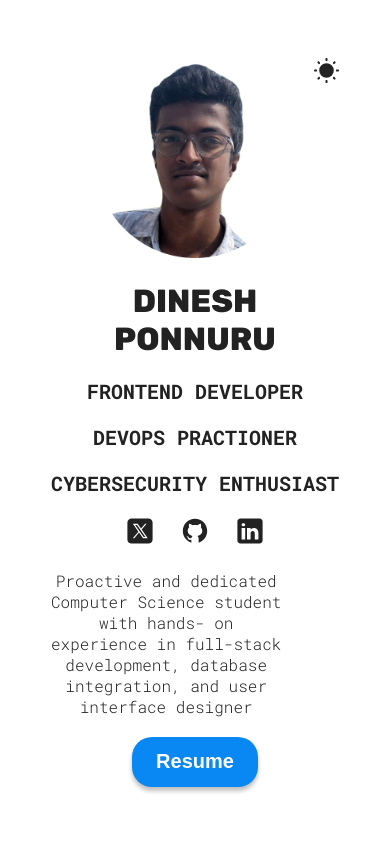
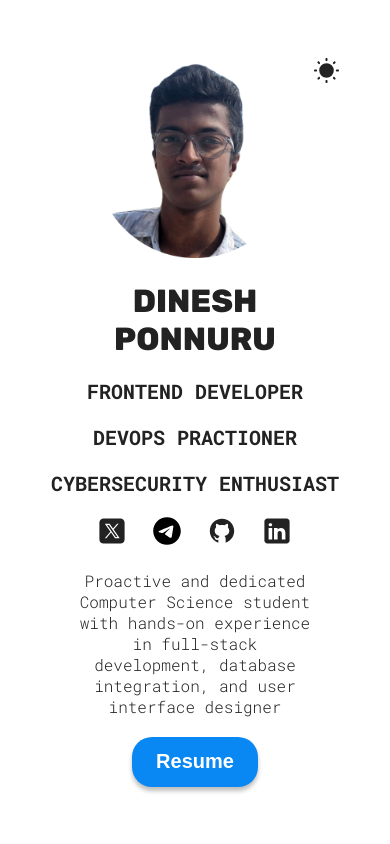
Before and after one commit to red0074/dinesh-portfolio, a React (Vite) app: page / in a window 390 px wide. Shown: the top 844 px of the page. Built offline with nearby package versions, Linux system fonts and the light colour scheme.

Commit message:
modified the responsive and added another social media

```diff
--- a/src/components/Hero/Hero.jsx
+++ b/src/components/Hero/Hero.jsx
@@ -8,6 +8,8 @@ import githubLight from "../../assets/github-light.svg";
 import githubDark from "../../assets/github-dark.svg";
 import linkedinLight from "../../assets/linkedin-light.svg";
 import linkedinDark from "../../assets/linkedin-dark.svg";
+import teleDark from "../../assets/tele.webp";
+import teleLight from "../../assets/tele-dark.svg";
 import CV from "../../assets/resume.pdf";
 import { useTheme } from "../../common/ThemeContext";
 
@@ -18,7 +20,7 @@ function Hero() {
   const twitterIcon = theme === "light" ? twitterLight : twitterDark;
   const githubIcon = theme === "light" ? githubLight : githubDark;
   const linkedinIcon = theme === "light" ? linkedinLight : linkedinDark;
-
+  const teleIcon = theme === "light" ? teleLight : teleDark;
   return (
     <section id="hero" className={styles.container}>
       <div className={styles.colorModeContainer}>
@@ -47,6 +49,9 @@ function Hero() {
           <a href="https://twitter.com/" target="_blank">
             <img src={twitterIcon} alt="Twitter icon" />
           </a>
+          <a href="https://t.me/dineshponnuru29" target="_blank">
+            <img src={teleIcon} alt="telegram icon" />
+          </a>
           <a href="https://github.com/red0074" target="_blank">
             <img src={githubIcon} alt="Github icon" />
           </a>
@@ -58,7 +63,7 @@ function Hero() {
           </a>
         </span>
         <p className={styles.description}>
-          Proactive and dedicated Computer Science student with hands- on
+          Proactive and dedicated Computer Science student with hands-on
           experience in full-stack development, database integration, and user
           interface designer
         </p>
--- a/src/components/Hero/HeroStyles.module.css
+++ b/src/components/Hero/HeroStyles.module.css
@@ -75,6 +75,7 @@
   display: flex;
   flex-direction: column;
   gap: 20px;
+  align-items: center;
 }
 
 @media (width >= 800px) {
```
Also changed, not shown: src/assets/tele-dark.svg (added), src/assets/tele.webp (added).
